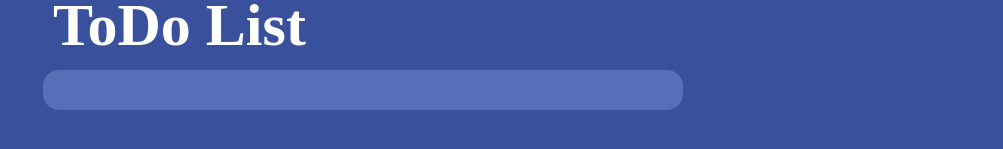
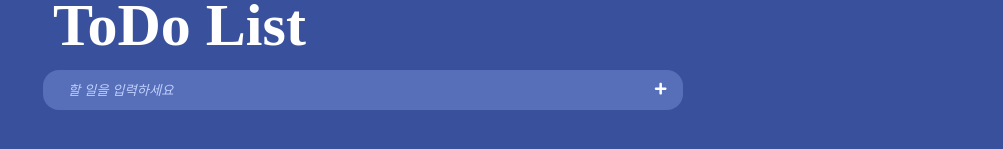
Before and after one commit to chorom-ham/react-todo-1886px, a React (Create React App) app: page / in a window 1280 px wide. Shown: the part 179-328 px from the top of the page, without its empty margins (277-1280 px from the left). Built offline with nearby package versions, Linux system fonts and the light colour scheme; a web font is replaced by a local one.

Commit message:
feat: create ItemInput and AddItemButton in Form

```diff
--- a/src/components/todo/Form.js
+++ b/src/components/todo/Form.js
@@ -1,4 +1,5 @@
 import styled from "styled-components";
+import {FaPlus} from "react-icons/fa";
 
 // Hint: Form, Input, Button
 // 반드시 투두를 등록하는 버튼을 구현합니다.
@@ -6,7 +7,10 @@ import styled from "styled-components";
 export default function Form() {
   return (
       <StyledForm>
-
+          <ItemInput type={'text'} placeholder={'할 일을 입력하세요'}/>
+          <AddItemButton>
+              <FaPlus />
+          </AddItemButton>
       </StyledForm>
   );
 }
@@ -17,4 +21,32 @@ const StyledForm = styled.div`
   border-radius: 1.6rem;
   height: 4rem;
   padding: 1rem;
+  align-items: center;
 `;
+
+const ItemInput = styled.input`
+  ::placeholder {
+    color: #bfcfff;
+  }
+
+  flex-grow: 1;
+  margin-right: 1rem;
+  border: none;
+  outline: none;
+  color: #bfcfff;
+  padding-left: 1.5rem;
+  font-style: italic;
+  background-color: transparent;
+`;
+
+const AddItemButton = styled.button`
+  background: transparent;
+  border: none;
+  transition-duration: 0.2s;
+  color: white;
+  padding-top: 0.2rem;
+
+  &:hover {
+    color: rgb(215, 58, 246);
+  }
+`;
```
